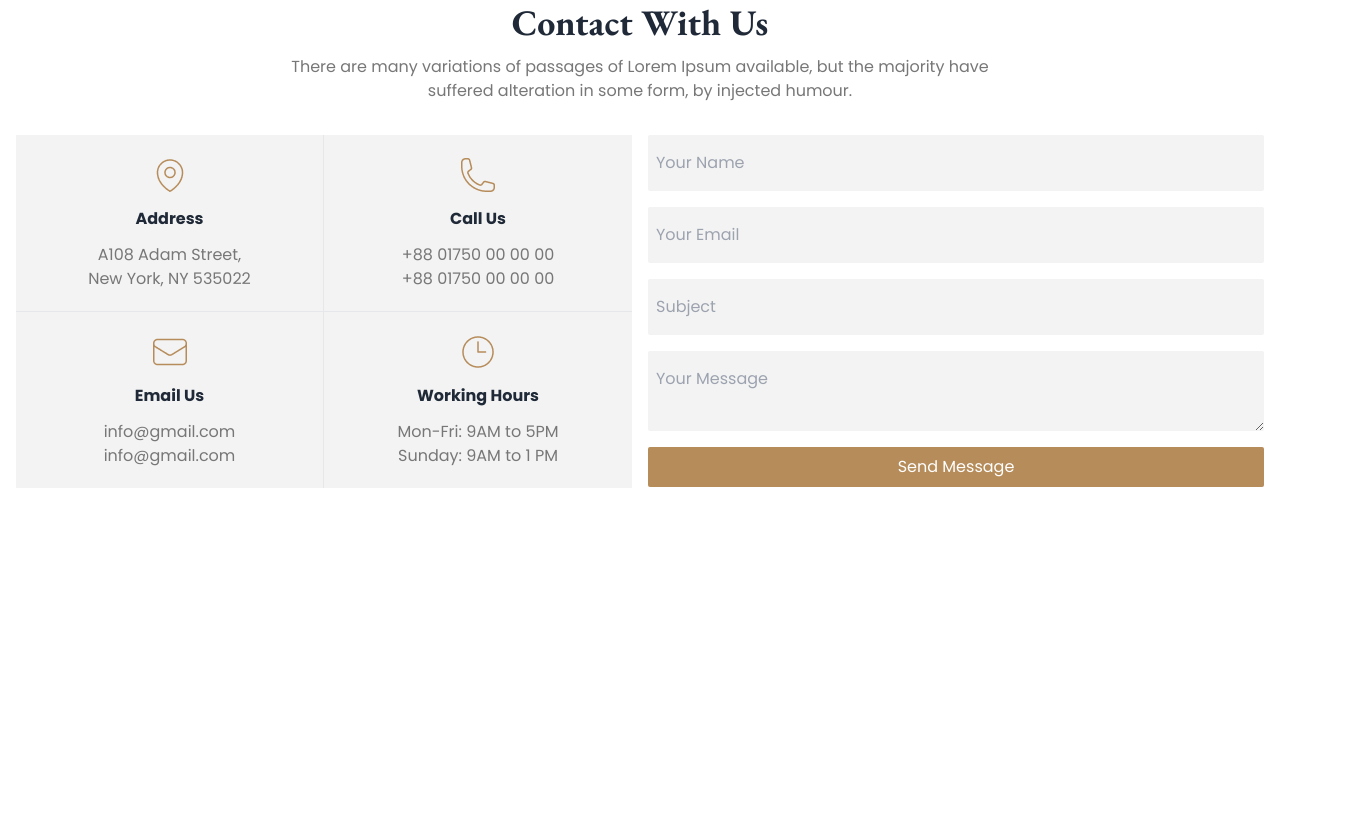
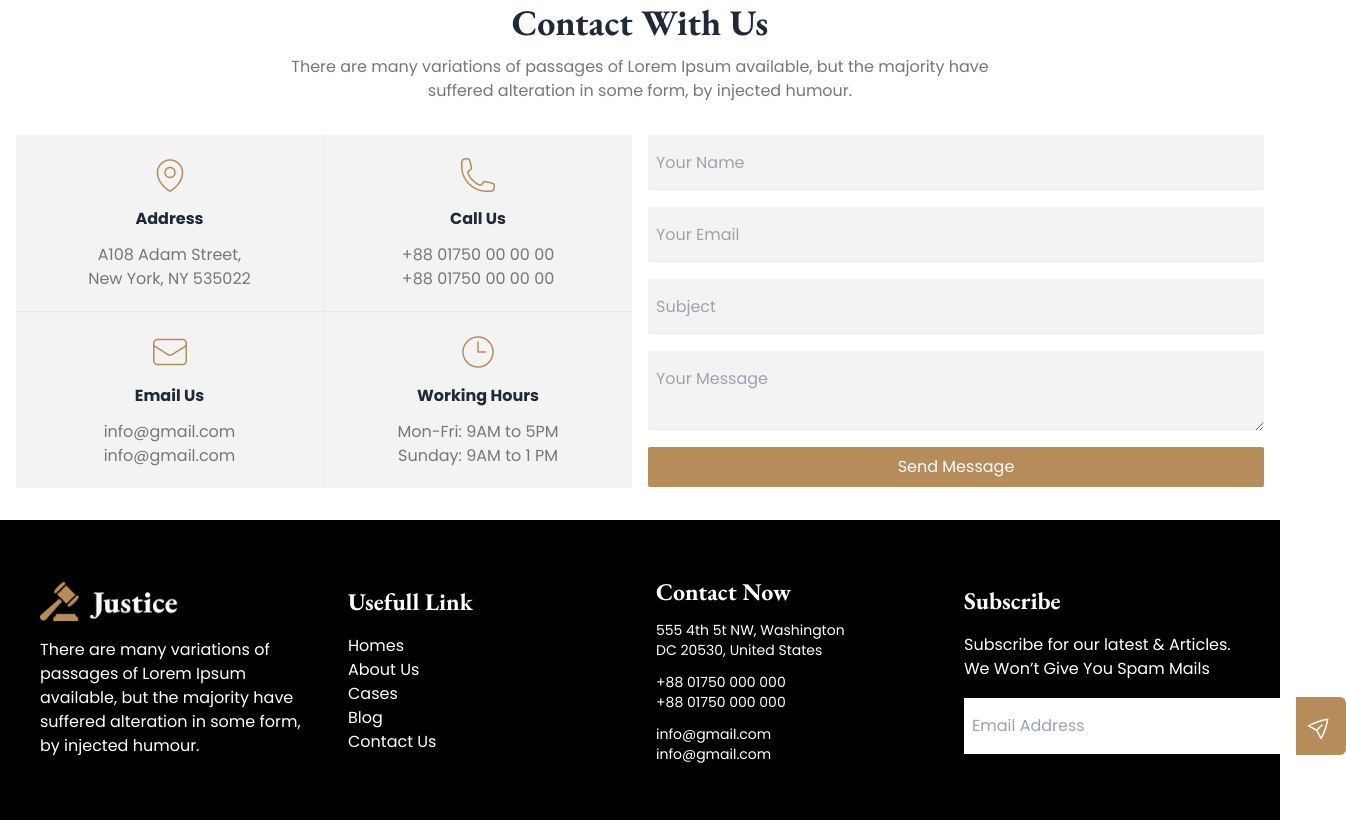
Before and after one commit to rimanroni/Justice-Landing-Page, a plain HTML site: page index.html in a window 1280 px wide. Shown: the part 2947-3767 px from the top of the page, 1346 px wide, since content can reach past the window. Before the commit the page ends 3467 px from the top, so only its background shows below. Drawn offline with nearby package versions, Linux system fonts and the light colour scheme.

Commit message:
added footer and finish home page design

```diff
--- a/index.html
+++ b/index.html
@@ -292,6 +292,49 @@
           </section>
        </main>
        <!-- footer section -->
-        <footer></footer>
+        <footer class="mt-8 py-8 bg-black text-white">
+              <div class="max-w-screen-xl items-center mx-auto grid grid-cols-1 md:grid-cols-2 lg:grid-cols-4 gap-4 p-4 px-8 justify-center ">
+                    <div class="flex flex-col gap-4 p-2">
+                        <img src="images/logo.png " class="w-1/2" alt="">
+                        <p>There are many variations of passages of Lorem Ipsum available, but the majority have suffered alteration in some form, by injected humour.</p>
+                    </div>
+                    <div class="flex flex-col gap-4 p-2 ">
+                        <h1 class="bodyFont font-bold text-2xl">Usefull Link</h1>
+                        <ul>
+                            <li>Homes</li>
+                            <li>About Us</li>
+                            <li>Cases</li>
+                            <li>Blog</li>
+                            <li>Contact Us</li>
+                        </ul>
+                     </div>
+                    <div class="flex flex-col gap-3 p-2">
+                        <h1 class="bodyFont font-bold text-2xl">Contact Now</h1>
+                        <p class="text-sm">555 4th 5t NW, Washington <br>
+                            DC 20530, United States</p>
+                            <p class="text-sm">+88 01750 000 000 <br>
+                                +88 01750 000 000</p>
+                                <p class="text-sm">info@gmail.com <br>
+                                    info@gmail.com</p>
+                    </div>
+                    <div class=" flex flex-col gap-4 p-2">
+                        <h1 class="bodyFont font-bold text-2xl">Subscribe</h1>
+                        <p>Subscribe for our latest & Articles. We Won’t Give You Spam Mails</p>
+                        <div class="flex items-center">
+                            <input type="text" class="px-2 py-4 outline-none text-black" placeholder="Email Address">
+                            <button class="btns  text-sm px-2 py-3 rounded-r-md rounded-br-md"><svg xmlns="http://www.w3.org/2000/svg" width="34" height="34" viewBox="0 0 34 34" fill="none">
+                                <g clip-path="url(#clip0_12_37)">
+                                  <path d="M12.7279 21.2427L4.52197 16.8989C10.4846 13.6228 16.9629 11.3888 23.6775 10.2931C22.5826 17.0078 20.3492 23.4863 17.0738 29.4494L12.7279 21.2427ZM12.7279 21.2427L18.0312 15.9394" stroke="white" stroke-width="1.5" stroke-linecap="round" stroke-linejoin="round"/>
+                                </g>
+                                <defs>
+                                  <clipPath id="clip0_12_37">
+                                    <rect width="24" height="24" fill="white" transform="translate(0 17) rotate(-45)"/>
+                                  </clipPath>
+                                </defs>
+                              </svg></button>
+                        </div>
+                    </div>
+              </div>
+        </footer>
 </body>
 </html>
```
